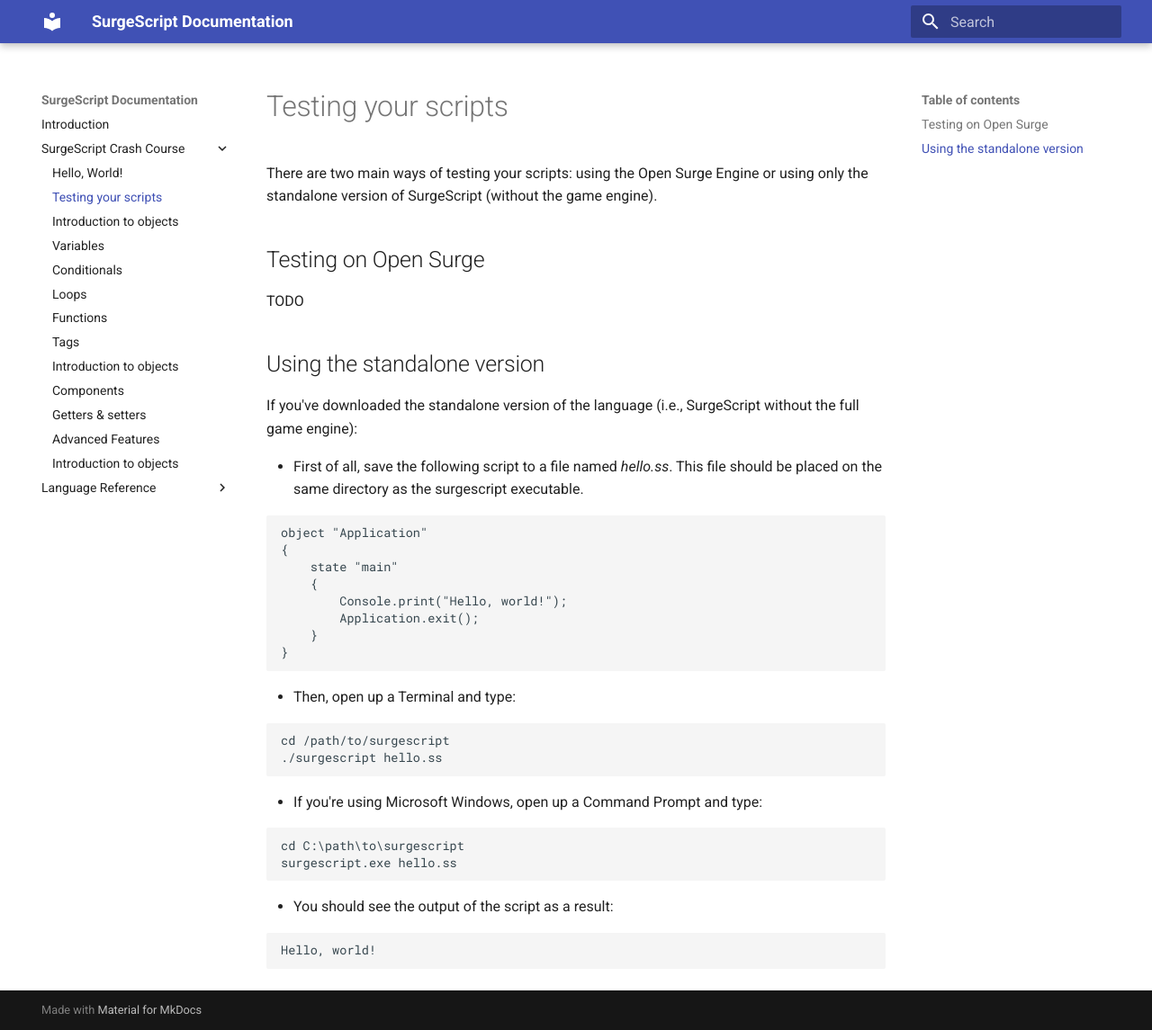
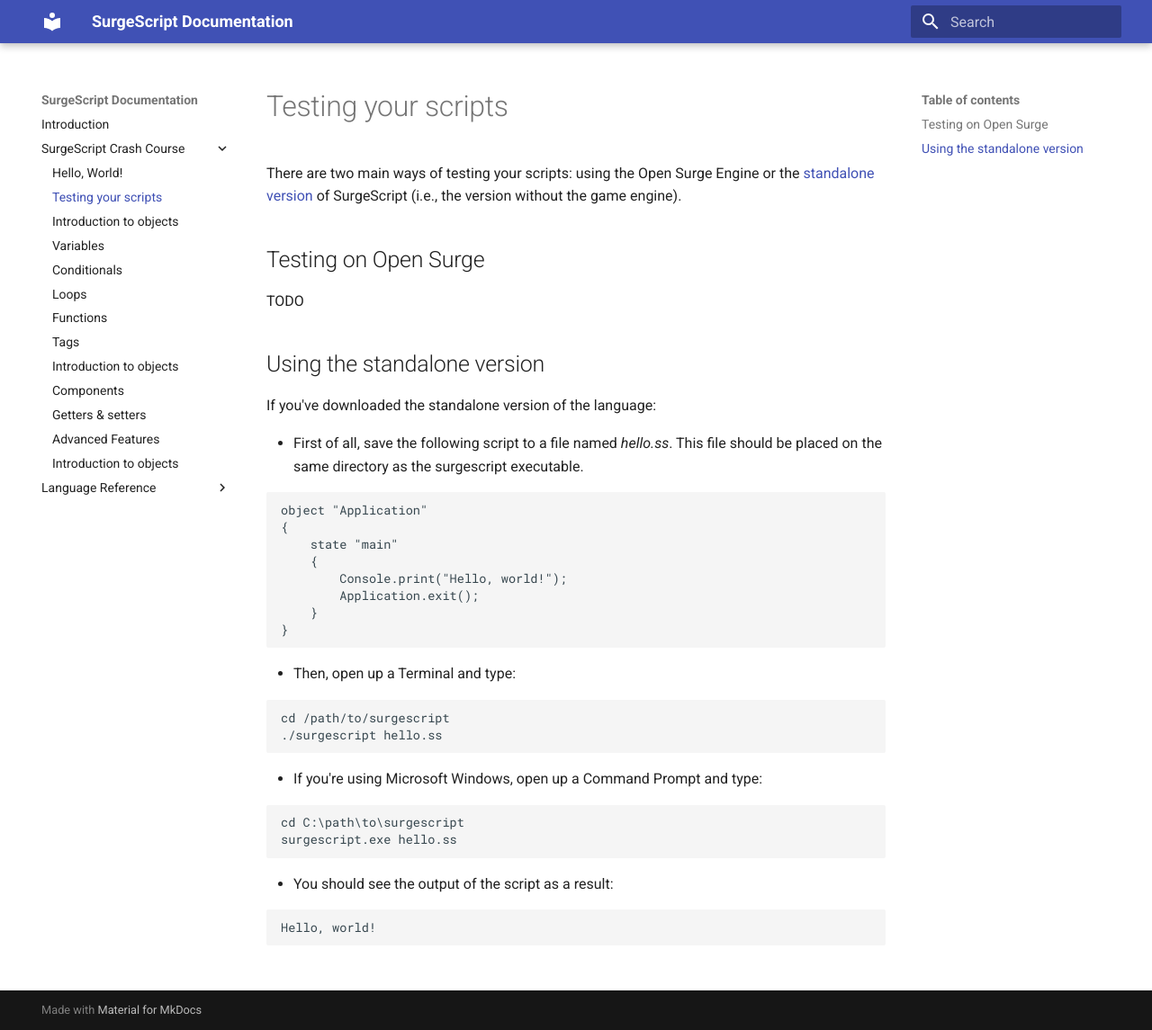
Before and after one commit to alemart/surgescript, an MkDocs documentation site: the page built from docs/tutorials/testing.md, in a window 1280 px wide and 1145 px high. Shown: the whole window at 90% size. Built offline with MkDocs 1.6.1 and Material for MkDocs 9.7.7, drawn with Linux system fonts in a browser that asks for light colours; old or Windows-style settings are respelled for this version of MkDocs.

Commit message:
Working on the documentation

````diff
--- a/docs/tutorials/testing.md
+++ b/docs/tutorials/testing.md
@@ -1,7 +1,7 @@
 Testing your scripts
 ====================
 
-There are two main ways of testing your scripts: using the Open Surge Engine or using only the standalone version of SurgeScript (without the game engine).
+There are two main ways of testing your scripts: using the Open Surge Engine or the [standalone version](https://github.com/alemart/surgescript) of SurgeScript (i.e., the version without the game engine).
 
 Testing on Open Surge
 ---------------------
@@ -11,7 +11,7 @@ TODO
 Using the standalone version
 ----------------------------
 
-If you've downloaded the standalone version of the language (i.e., SurgeScript without the full game engine):
+If you've downloaded the standalone version of the language:
 
 - First of all, save the following script to a file named *hello.ss*. This file should be placed on the same directory as the surgescript executable.
 ```
````
